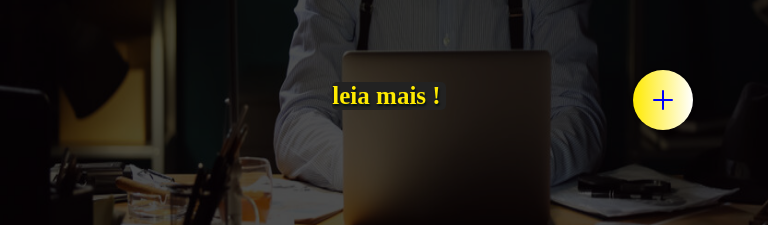
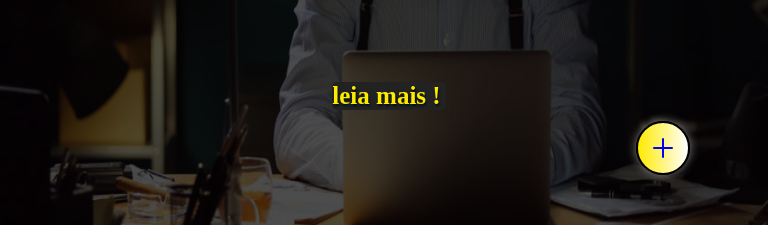
Before and after one commit to DevAnderson4806/gustavo-investigador-profissional, a plain HTML site: page index.html in a window 768 px wide. Shown: the part 590-815 px from the top of the page. Drawn offline with nearby package versions, Linux system fonts and the light colour scheme; a web font is replaced by a local one.

Commit message:
bora ver né

```diff
--- a/assets/css/style.css
+++ b/assets/css/style.css
@@ -886,10 +886,11 @@
         z-index: 1000000;
         border-radius: 50%;
         cursor: pointer;
-        box-shadow: 0px 2px 4px rgba(0, 0, 0, 0.15);
+        box-shadow: 0px 0px 10px rgba(244, 244, 244, 0.5);
         font-size: 2em;
         transition: transform 1.25s;
         color: blue;
+        border: 2px solid #000;
     }
 
     .menu-chat.active .toggle {
@@ -1057,6 +1058,19 @@
 
         .sliders {
             height: 400px;
+        }
+
+        .toggle {
+            width: 50px;
+            height: 50px;
+            bottom: 25px;
+            position: absolute;
+        }
+
+        .menu-chat li {
+            bottom: 45px;
+            width: 25px;
+            height: 25px;
         }
 
         /*.chama-no-chat {
```
